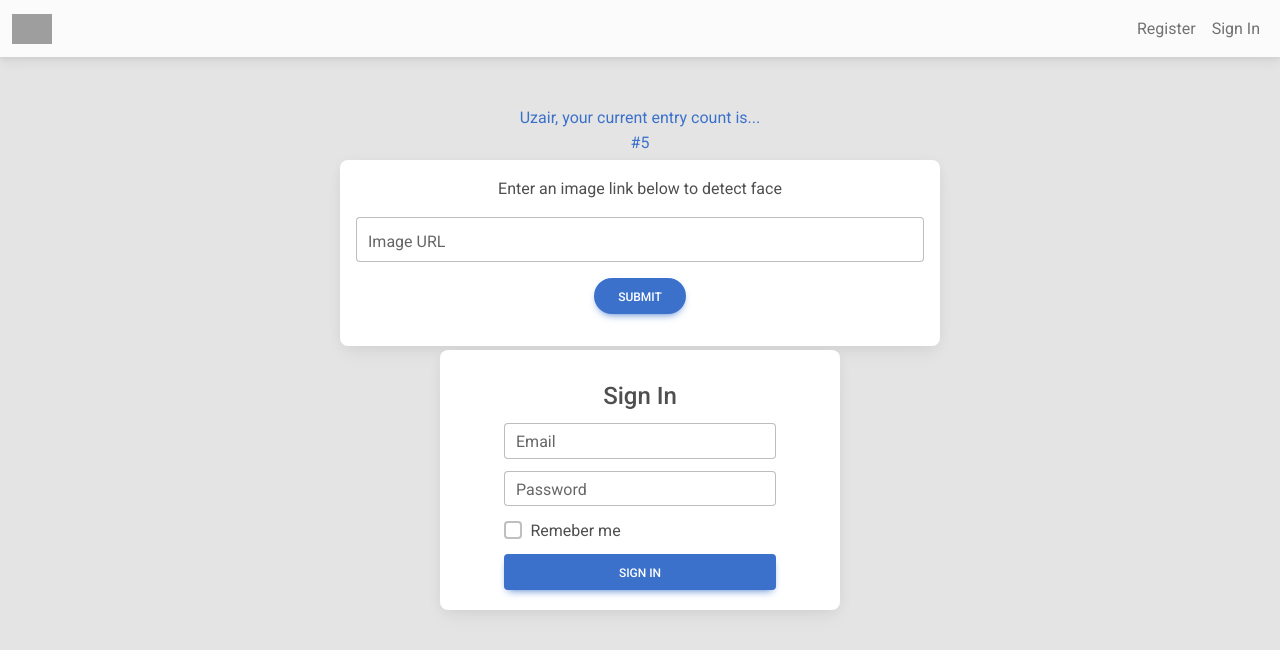
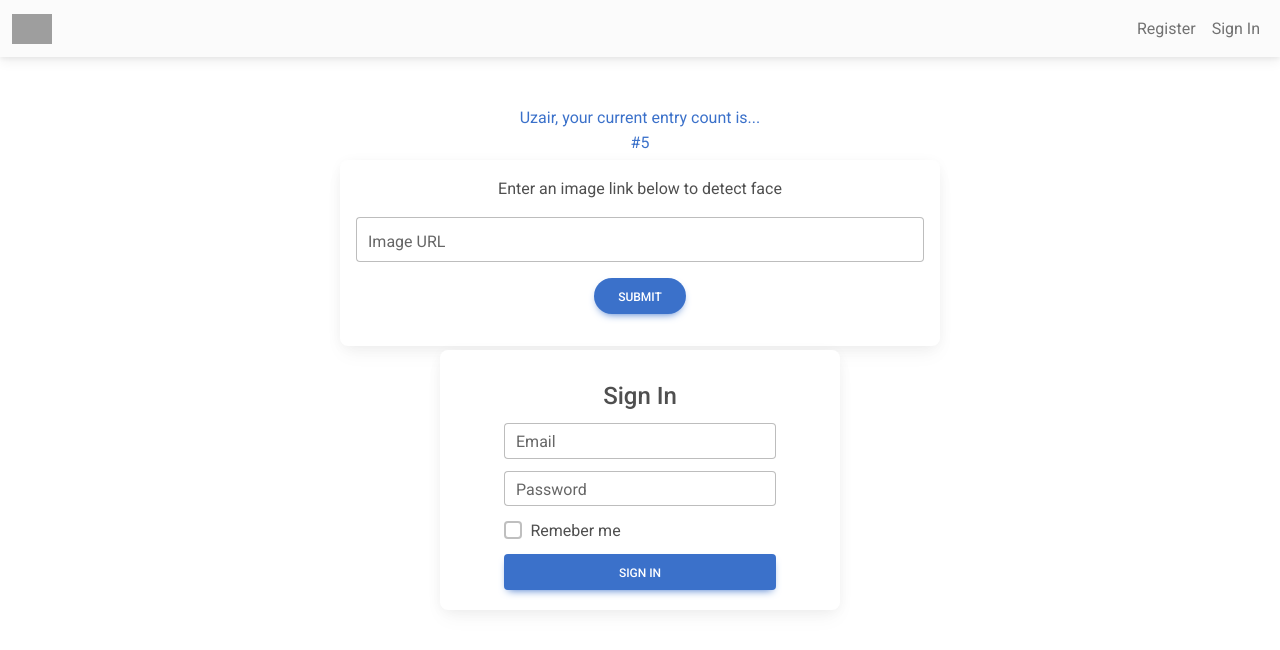
Before and after one commit to uzair-suria/face-detection-frontend, a React (Create React App) app: page / in a window 1280 px wide. Shown: the top 650 px of the page. Built offline with nearby package versions, Linux system fonts and the light colour scheme; grey boxes are pictures that could not be loaded.

Commit message:
updated global styling

```diff
--- a/src/index.css
+++ b/src/index.css
@@ -3,10 +3,14 @@ body {
   font-family: Roboto, Helvetica, Arial, sans-serif;
   -webkit-font-smoothing: antialiased;
   -moz-osx-font-smoothing: grayscale;
-  background: #e4e4e4 !important;
+  background: #ffffff !important;
 }
 
 code {
   font-family: source-code-pro, Menlo, Monaco, Consolas, "Courier New",
     monospace;
 }
+
+.navBtn {
+  cursor: pointer;
+}
```
